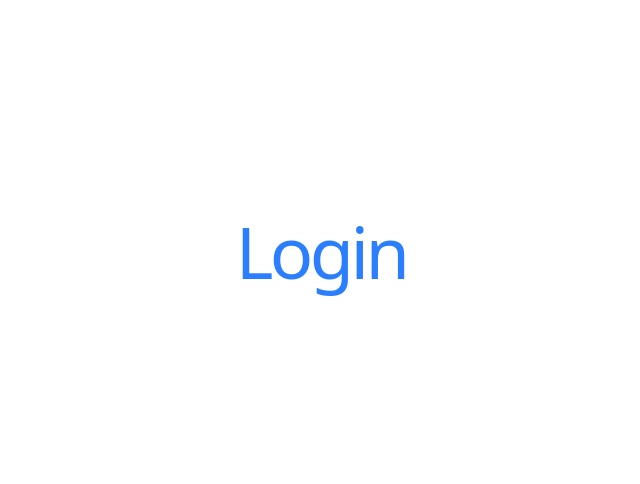
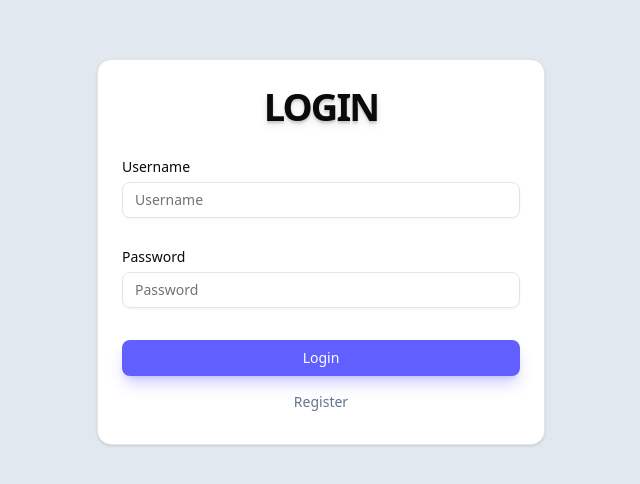
Before and after one commit to pskfdev/user-management-system, a React (Vite) app in the folder frontend/: page /login in a window 1280 px wide. Shown: the part 148-632 px from the top of the page, without its empty margins (319-959 px from the left). Built offline with nearby package versions, Linux system fonts and the light colour scheme.

Commit message:
:lipstick: Add Login-page

```diff
--- a/frontend/package.json
+++ b/frontend/package.json
@@ -10,6 +10,7 @@
     "preview": "vite preview"
   },
   "dependencies": {
+    "@hookform/resolvers": "^5.1.1",
     "@radix-ui/react-avatar": "^1.1.10",
     "@radix-ui/react-dialog": "^1.1.14",
     "@radix-ui/react-dropdown-menu": "^2.1.15",
@@ -22,9 +23,11 @@
     "lucide-react": "^0.513.0",
     "react": "^19.1.0",
     "react-dom": "^19.1.0",
+    "react-hook-form": "^7.57.0",
     "react-router": "^7.6.2",
     "tailwind-merge": "^3.3.0",
-    "tailwindcss": "^4.1.8"
+    "tailwindcss": "^4.1.8",
+    "zod": "^3.25.61"
   },
   "devDependencies": {
     "@eslint/js": "^9.25.0",
--- a/frontend/src/components/modal/AddNewUser.tsx
+++ b/frontend/src/components/modal/AddNewUser.tsx
@@ -45,7 +45,7 @@ function AddNewUser({}: Props) {
             <DialogClose asChild>
               <Button variant="outline">Cancel</Button>
             </DialogClose>
-            <Button type="submit">Save changes</Button>
+            <Button type="submit" className="btn-indigo">Submit</Button>
           </DialogFooter>
         </DialogContent>
       </form>
--- /dev/null
+++ b/frontend/src/components/ui/card.tsx
@@ -0,0 +1,92 @@
+import * as React from "react"
+
+import { cn } from "@/lib/utils"
+
+function Card({ className, ...props }: React.ComponentProps<"div">) {
+  return (
+    <div
+      data-slot="card"
+      className={cn(
+        "bg-card text-card-foreground flex flex-col gap-6 rounded-xl border py-6 shadow-sm",
+        className
+      )}
+      {...props}
+    />
+  )
+}
+
+function CardHeader({ className, ...props }: React.ComponentProps<"div">) {
+  return (
+    <div
+      data-slot="card-header"
+      className={cn(
+        "@container/card-header grid auto-rows-min grid-rows-[auto_auto] items-start gap-1.5 px-6 has-data-[slot=card-action]:grid-cols-[1fr_auto] [.border-b]:pb-6",
+        className
+      )}
+      {...props}
+    />
+  )
+}
+
+function CardTitle({ className, ...props }: React.ComponentProps<"div">) {
+  return (
+    <div
+      data-slot="card-title"
+      className={cn("leading-none font-semibold", className)}
+      {...props}
+    />
+  )
+}
+
+function CardDescription({ className, ...props }: React.ComponentProps<"div">) {
+  return (
+    <div
+      data-slot="card-description"
+      className={cn("text-muted-foreground text-sm", className)}
+      {...props}
+    />
+  )
+}
+
+function CardAction({ className, ...props }: React.ComponentProps<"div">) {
+  return (
+    <div
+      data-slot="card-action"
+      className={cn(
+        "col-start-2 row-span-2 row-start-1 self-start justify-self-end",
+        className
+      )}
+      {...props}
+    />
+  )
+}
+
+function CardContent({ className, ...props }: React.ComponentProps<"div">) {
+  return (
+    <div
+      data-slot="card-content"
+      className={cn("px-6", className)}
+      {...props}
+    />
+  )
+}
+
+function CardFooter({ className, ...props }: React.ComponentProps<"div">) {
+  return (
+    <div
+      data-slot="card-footer"
+      className={cn("flex items-center px-6 [.border-t]:pt-6", className)}
+      {...props}
+    />
+  )
+}
+
+export {
+  Card,
+  CardHeader,
+  CardFooter,
+  CardTitle,
+  CardAction,
+  CardDescription,
+  CardContent,
+}
--- /dev/null
+++ b/frontend/src/components/ui/form.tsx
@@ -0,0 +1,165 @@
+import * as React from "react"
+import * as LabelPrimitive from "@radix-ui/react-label"
+import { Slot } from "@radix-ui/react-slot"
+import {
+  Controller,
+  FormProvider,
+  useFormContext,
+  useFormState,
+  type ControllerProps,
+  type FieldPath,
+  type FieldValues,
+} from "react-hook-form"
+
+import { cn } from "@/lib/utils"
+import { Label } from "@/components/ui/label"
+
+const Form = FormProvider
+
+type FormFieldContextValue<
+  TFieldValues extends FieldValues = FieldValues,
+  TName extends FieldPath<TFieldValues> = FieldPath<TFieldValues>,
+> = {
+  name: TName
+}
+
+const FormFieldContext = React.createContext<FormFieldContextValue>(
+  {} as FormFieldContextValue
+)
+
+const FormField = <
+  TFieldValues extends FieldValues = FieldValues,
+  TName extends FieldPath<TFieldValues> = FieldPath<TFieldValues>,
+>({
+  ...props
+}: ControllerProps<TFieldValues, TName>) => {
+  return (
+    <FormFieldContext.Provider value={{ name: props.name }}>
+      <Controller {...props} />
+    </FormFieldContext.Provider>
+  )
+}
+
+const useFormField = () => {
+  const fieldContext = React.useContext(FormFieldContext)
+  const itemContext = React.useContext(FormItemContext)
+  const { getFieldState } = useFormContext()
+  const formState = useFormState({ name: fieldContext.name })
+  const fieldState = getFieldState(fieldContext.name, formState)
+
+  if (!fieldContext) {
+    throw new Error("useFormField should be used within <FormField>")
+  }
+
+  const { id } = itemContext
+
+  return {
+    id,
+    name: fieldContext.name,
+    formItemId: `${id}-form-item`,
+    formDescriptionId: `${id}-form-item-description`,
+    formMessageId: `${id}-form-item-message`,
+    ...fieldState,
+  }
+}
+
+type FormItemContextValue = {
+  id: string
+}
+
+const FormItemContext = React.createContext<FormItemContextValue>(
+  {} as FormItemContextValue
+)
+
+function FormItem({ className, ...props }: React.ComponentProps<"div">) {
+  const id = React.useId()
+
+  return (
+    <FormItemContext.Provider value={{ id }}>
+      <div
+        data-slot="form-item"
+        className={cn("grid gap-2", className)}
+        {...props}
+      />
+    </FormItemContext.Provider>
+  )
+}
+
+function FormLabel({
+  className,
+  ...props
+}: React.ComponentProps<typeof LabelPrimitive.Root>) {
+  const { error, formItemId } = useFormField()
+
+  return (
+    <Label
+      data-slot="form-label"
+      data-error={!!error}
+      className={cn("data-[error=true]:text-destructive", className)}
+      htmlFor={formItemId}
+      {...props}
+    />
+  )
+}
+
+function FormControl({ ...props }: React.ComponentProps<typeof Slot>) {
+  const { error, formItemId, formDescriptionId, formMessageId } = useFormField()
+
+  return (
+    <Slot
+      data-slot="form-control"
+      id={formItemId}
+      aria-describedby={
+        !error
+          ? `${formDescriptionId}`
+          : `${formDescriptionId} ${formMessageId}`
+      }
+      aria-invalid={!!error}
+      {...props}
+    />
+  )
+}
+
+function FormDescription({ className, ...props }: React.ComponentProps<"p">) {
+  const { formDescriptionId } = useFormField()
+
+  return (
+    <p
+      data-slot="form-description"
+      id={formDescriptionId}
+      className={cn("text-muted-foreground text-sm", className)}
+      {...props}
+    />
+  )
+}
+
+function FormMessage({ className, ...props }: React.ComponentProps<"p">) {
+  const { error, formMessageId } = useFormField()
+  const body = error ? String(error?.message ?? "") : props.children
+
+  if (!body) {
+    return null
+  }
+
+  return (
+    <p
+      data-slot="form-message"
+      id={formMessageId}
+      className={cn("text-destructive text-sm", className)}
+      {...props}
+    >
+      {body}
+    </p>
+  )
+}
+
+export {
+  useFormField,
+  Form,
+  FormItem,
+  FormLabel,
+  FormControl,
+  FormDescription,
+  FormMessage,
+  FormField,
+}
--- a/frontend/src/pages/Login.tsx
+++ b/frontend/src/pages/Login.tsx
@@ -1,12 +1,98 @@
-import React from "react";
+/* "use client"; */
 
-type Props = {};
+import { useForm } from "react-hook-form";
+import { Card, CardHeader, CardTitle, CardContent } from "@/components/ui/card";
+import {
+  Form,
+  FormControl,
+  FormField,
+  FormItem,
+  FormLabel,
+  FormMessage,
+} from "@/components/ui/form";
+import { Input } from "@/components/ui/input";
+import { Button } from "@/components/ui/button";
+import { Link } from "react-router";
+
+type LoginFormValues = {
+  email: string;
+  password: string;
+};
 
 function Login() {
+  const form = useForm<LoginFormValues>({
+    defaultValues: {
+      email: "",
+      password: "",
+    },
+  });
+
+  const onSubmit = (data: LoginFormValues) => {
+    console.log("Submitted:", data);
+    // เพิ่ม logic login ตรงนี้ได้ เช่น ส่งไป API
+  };
+
   return (
-    <div>
-      <h1 className="text-blue-500">Login</h1>
-    </div>
+    <Card className="w-full max-w-md">
+      <CardHeader>
+        <CardTitle>
+          <h2 className="uppercase text-center text-shadow-lg">Login</h2>
+        </CardTitle>
+      </CardHeader>
+      <CardContent>
+        <Form {...form}>
+          <form onSubmit={form.handleSubmit(onSubmit)} className="space-y-8">
+            <FormField
+              control={form.control}
+              name="email"
+              rules={{ required: "Please enter your username." }}
+              render={({ field }) => (
+                <FormItem>
+                  <FormLabel>Username</FormLabel>
+                  <FormControl>
+                    <Input
+                      type="text"
+                      className="text-sm"
+                      placeholder="Username"
+                      {...field}
+                    />
+                  </FormControl>
+                  <FormMessage />
+                </FormItem>
+              )}
+            />
+            <FormField
+              control={form.control}
+              name="password"
+              rules={{ required: "Please enter your password." }}
+              render={({ field }) => (
+                <FormItem>
+                  <FormLabel>Password</FormLabel>
+                  <FormControl>
+                    <Input
+                      type="password"
+                      className="text-sm"
+                      placeholder="Password"
+                      {...field}
+                    />
+                  </FormControl>
+                  <FormMessage />
+                </FormItem>
+              )}
+            />
+
+            <div className="space-y-2">
+              <Button type="submit" className="w-full btn-indigo">
+                Login
+              </Button>
+              <Button variant="ghost" className="w-full text-slate-500" asChild>
+                <Link to="/register">Register</Link>
+              </Button>
+            </div>
+          </form>
+        </Form>
+      </CardContent>
+    </Card>
   );
 }
 
--- a/frontend/src/route/layout/Layout.tsx
+++ b/frontend/src/route/layout/Layout.tsx
@@ -2,7 +2,7 @@ import { Outlet } from "react-router";
 
 function Layout() {
   return (
-    <div className="min-h-screen flex justify-center items-center">
+    <div className="min-h-screen flex justify-center items-center bg-slate-200">
       <Outlet />
     </div>
   );
```
Also changed, not shown: 1 other file (tests, documents, lock files or other folders).
